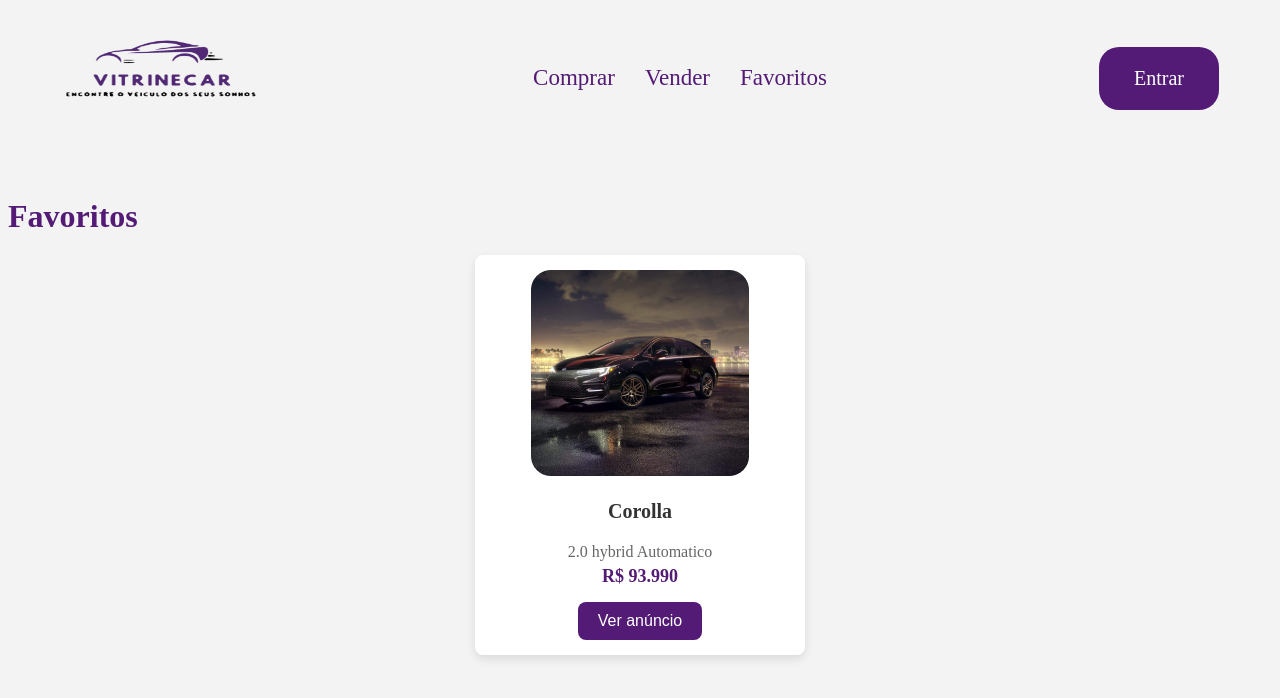
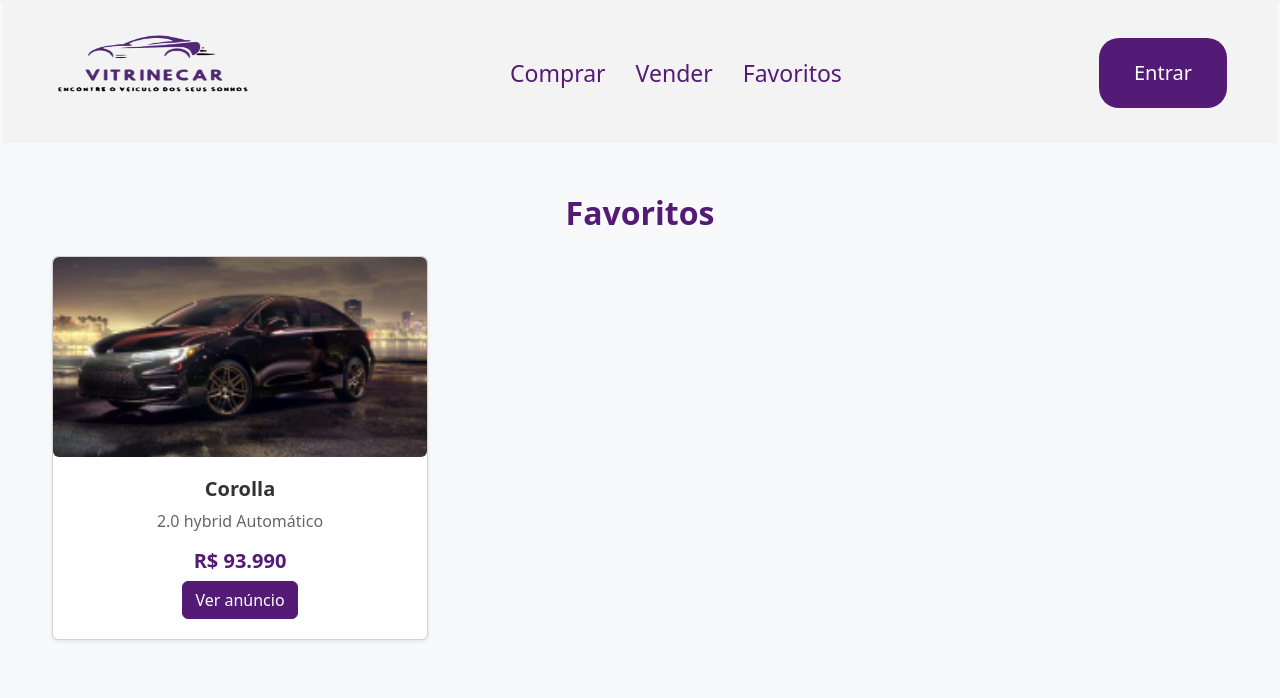
Before and after one commit to nielsonj13/VitrineCar, a Vue app: page /TelaFavoritos in a window 1280 px wide. Shown: the top 698 px of the page. Built offline with nearby package versions, Linux system fonts and the light colour scheme.

Commit message:
Instalação do BootStrap e implementação dele nas telas Favoritos, MeusAnuncios, Principal e Veiculo

```diff
--- a/package.json
+++ b/package.json
@@ -9,6 +9,8 @@
     "preview": "vite preview"
   },
   "dependencies": {
+    "bootstrap": "^5.3.3",
+    "bootstrap-icons": "^1.11.3",
     "firebase": "^11.0.2",
     "vue": "^3.5.12",
     "vue-router": "^4.4.5"
--- a/src/views/TelaFavoritos.vue
+++ b/src/views/TelaFavoritos.vue
@@ -4,21 +4,23 @@
     <Navbar />
 
     <!-- Conteúdo da página -->
-      <div class="container">
+    <div class="container py-5">
       <!-- Título -->
-        <div class="header">
-          <h2>Favoritos</h2>
+      <div class="header text-center mb-4">
+        <h2 class="titulo-roxo font-weight-bold">Favoritos</h2>
       </div>
 
       <!-- Cartões de veículos -->
-        <div class="cards">
-          <div class="card" v-for="(carro, index) in carros" :key="index">
-            <img src="/public/carro/corolla.png" alt="Teste Fiat Pulse" />
-            <div class="card-content">
-              <h3>{{ carro.nome }}</h3>
-              <p>{{ carro.descricao }}</p>
-              <p class="preco">{{ carro.preco }}</p>
-              <button class="button">Ver anúncio</button>
+      <div class="row">
+        <div class="col-md-4 mb-4" v-for="(carro, index) in carros" :key="index">
+          <div class="card shadow-sm">
+            <img src="/public/carro/corolla.png" alt="Teste Fiat Pulse" class="card-img-top rounded">
+            <div class="card-body text-center">
+              <h3 class="card-title">{{ carro.nome }}</h3>
+              <p class="card-text">{{ carro.descricao }}</p>
+              <p class="preco h5">{{ carro.preco }}</p>
+              <button class="btn btn-primary btn-block">Ver anúncio</button>
+            </div>
           </div>
         </div>
       </div>
@@ -39,10 +41,10 @@
       carros: [
         {
           nome: 'Corolla',
-            descricao: '2.0 hybrid Automatico',
+          descricao: '2.0 hybrid Automático',
           preco: 'R$ 93.990',
-
         },
+        // Você pode adicionar mais carros aqui
       ],
     };
   },
@@ -50,86 +52,64 @@
 </script>
 
 <style scoped>
-
-  .fundo{
-    background-color: #f3f3f3;
+.fundo {
+  background-color: #f8f9fa;
   margin: 0 auto;
   width: 100%;
 }
 
-  /* Estilo Geral */
 .container {
-    width: 100%;
+  max-width: 1200px;
   margin: 0 auto;
-    padding: 20px 0;
-    background-color: #f3f3f3;
+  background-color: #f8f9fa;
 }
 
-  /* Título */
 .header h2 {
   font-size: 32px;
-    color: #531b76;
+  color: #531b76;  /* Cor roxa definida */
   margin-bottom: 20px;
   font-weight: bold;
 }
 
-  /* Estilo dos Cards */
-  .cards {
-    display: flex;
-    gap: 20px;
-    justify-content: space-around;
-    flex-wrap: wrap;
+.card-img-top {
+  height: 200px;
+  object-fit: cover;
+  border-radius: 8px;
 }
 
-  .card {
-    background-color: white;
-    border-radius: 8px;
-    box-shadow: 0px 4px 10px rgba(0, 0, 0, 0.1);
-    width: 300px;
-    padding: 15px;
-    text-align: center;
+.card-body {
+  padding: 1.25rem;
 }
 
-  .car-image {
-    width: 100%;
-    height: 200px;
-    border-radius: 8px;
-    object-fit: cover;
+.card-title {
+  font-size: 1.25rem;
+  color: #333;
+  font-weight: bold;
 }
 
-  .card-content {
-    margin-top: 15px;
+.card-text {
+  font-size: 1rem;
+  color: #666;
 }
 
-  .card-content h3 {
-    font-size: 20px;
-    color: #333;
+.preco {
+  color: #531b76;  /* Cor roxa definida */
+  font-weight: bold;
 }
 
-  .card-content p {
-    font-size: 16px;
-    color: #666;
-    margin: 5px 0;
+.btn-primary {
+  background-color: #531b76;
+  border-color: #531b76;
 }
 
-  .card-content .preco {
-    font-size: 18px;
-    font-weight: bold;
-    color: #531b76;
+.btn-primary:hover {
+  background-color: #4a287d;
+  border-color: #4a287d;
 }
 
-  .button {
-    background-color: #531b76;
-    color: white;
-    padding: 10px 20px;
-    border: none;
-    border-radius: 8px;
-    cursor: pointer;
-    font-size: 16px;
-    margin-top: 10px;
+@media (max-width: 767px) {
+  .card-img-top {
+    height: 180px;
   }
-
-  .button:hover {
-    background-color: #4a287d;
 }
 </style>
--- a/src/views/TelaMeusAnuncios.vue
+++ b/src/views/TelaMeusAnuncios.vue
@@ -3,14 +3,16 @@
   <Navbar />
   <div class="container">
 
-
     <!-- Conteúdo Principal -->
     <div class="content">
       <h2>Meus Anúncios</h2>
 
+
+
       <div class="anuncios-container">
         <!-- Itera sobre os anúncios e exibe um cartão para cada anúncio -->
         <div v-for="anuncio in anuncios" :key="anuncio.id" class="card">
+
           <img :src="anuncio.imagens[0]" alt="Imagem do Carro" class="car-image" />
           <div class="car-info">
             <h3>{{ anuncio.marca }} {{ anuncio.modelo }}</h3>
@@ -19,8 +21,12 @@
           </div>
           <div class="card-actions">
             <button class="btn-ver">Ver anúncio</button>
-            <button class="btn-editar" @click="editarAnuncio(anuncio.id)">Editar anúncio</button>
-            <button class="btn-excluir" @click="excluirAnuncio(anuncio.id)">Excluir anúncio</button>
+            <button class="btn-editar" @click="editarAnuncio(anuncio.id)">
+              <i class="bi bi-pencil-fill"></i> Editar anúncio
+            </button>
+            <button class="btn-excluir" @click="excluirAnuncio(anuncio.id)">
+              <i class="bi bi-trash-fill"></i> Excluir anúncio
+            </button>
           </div>
         </div>
 
--- a/src/views/TelaPrincipal.vue
+++ b/src/views/TelaPrincipal.vue
@@ -6,13 +6,14 @@
     <!-- Área de Busca -->
     <div class="search-container">
       <h2>Procure seu Veículo!</h2>
-        <div class="search-bar">
+      <div class="search-bar input-group">
         <input
           type="text"
           v-model="busca"
+          class="form-control"
           placeholder="Digite marca ou modelo do veículo"
         />
-          <button @click="buscarOfertas">Ver Ofertas</button>
+        <button @click="buscarOfertas" class="btn btn-primary">Ver Ofertas</button>
       </div>
     </div>
 
@@ -20,13 +21,14 @@
     <div class="brands-categories">
       <!-- Principais Marcas -->
       <div class="brands">
-          <h3>Principais marcas</h3>
+        <h3>Principais Marcas</h3>
         <div class="brand-logos">
           <img
             v-for="(marca, index) in marcas"
             :key="index"
             :src="marca.img"
             :alt="marca.nome"
+            class="img-fluid"
           />
         </div>
       </div>
@@ -35,8 +37,8 @@
       <div class="categories">
         <h3>Categorias</h3>
         <div class="category-logos">
-            <div v-for="(categoria, index) in categorias" :key="index">
-              <img :src="categoria.img" :alt="categoria.nome" />
+          <div v-for="(categoria, index) in categorias" :key="index" class="category-item">
+            <img :src="categoria.img" :alt="categoria.nome" class="img-fluid" />
             <p class="category-name">{{ categoria.nome }}</p>
           </div>
         </div>
@@ -47,7 +49,6 @@
 
 <script>
 import Navbar from '../components/NavBar.vue'; // Caminho atualizado
-
 
 export default {
   name: 'BuscarVeiculo',
@@ -75,13 +76,13 @@
   methods: {
     buscarOfertas() {
       alert(`Buscando por: ${this.busca}`);
-
     },
   },
 };
 </script>
 
 <style scoped>
+/* Estilos gerais */
 body {
   font-family: Arial, sans-serif;
   margin: 0;
@@ -89,7 +90,6 @@
   background-color: #F3F3F3;
   color: #333;
 }
-
 
 /* Área de busca */
 .search-container {
@@ -105,14 +105,11 @@
   color: #531B76;
   font-size: 44px;
   margin-bottom: 20px;
-    margin-left: 40px;
 }
 
 .search-bar {
   display: flex;
   align-items: center;
-    margin-left: 40px;
-    margin-top: 20px;
 }
 
 .search-bar input {
@@ -121,19 +118,18 @@
   font-size: 20px;
   border: 1px solid #CCC;
   border-radius: 20px;
-    width: 1000px;
+  width: 80%;
 }
 
 .search-bar button {
   background-color: #531B76;
   color: white;
-    margin-left: 20%;
   padding: 20px 50px;
   font-size: 20px;
   border: none;
   border-radius: 20px;
   cursor: pointer;
-    white-space: nowrap;
+  margin-left: 10px;
 }
 
 /* Seção de marcas e categorias */
@@ -156,27 +152,28 @@
 .categories h3 {
   font-size: 40px;
   margin-bottom: 15px;
+  color: #531B76;
+  text-align: center;
 }
 
 .brand-logos,
 .category-logos {
   display: flex;
   justify-content: space-around;
+  flex-wrap: wrap;
 }
 
 .brand-logos img,
 .category-logos img {
-    width: 250px;
-    height: 250px;
-    border-radius: 50%;
+  width: 150px;
+  height: 150px;
+  border-radius: 10px;
   margin: 10px;
   box-shadow: 0px 2px 4px rgba(0, 0, 0, 0.1);
 }
 
-  .category-logos img {
-    border-radius: 10px;
-    width: 250px;
-    height: 250px;
+.category-item {
+  text-align: center;
 }
 
 .category-name {
@@ -184,4 +181,17 @@
   color: #333;
   margin-top: 5px;
 }
+
+/* Responsividade */
+@media (max-width: 768px) {
+  .search-container {
+    width: 90%;
+  }
+  .search-bar input {
+    width: 70%;
+  }
+  .search-bar button {
+    width: 30%;
+  }
+}
 </style>
--- a/src/views/TelaVeiculo.vue
+++ b/src/views/TelaVeiculo.vue
@@ -15,9 +15,9 @@
     <div class="container">
       <!-- Galeria de imagens do veículo -->
       <div class="image-gallery">
-          <img src="https://img.olx.com.br/images/57/577487211134112.jpg" alt="Carro 1" />
-          <img src="https://img.olx.com.br/images/56/569487339479298.jpg" alt="Carro 2" />
-          <img src="https://img.olx.com.br/images/57/573415212311589.jpg" alt="Carro 3" />
+        <img src="https://img.olx.com.br/images/57/577487211134112.jpg" alt="Carro 1" class="img-fluid" />
+        <img src="https://img.olx.com.br/images/56/569487339479298.jpg" alt="Carro 2" class="img-fluid" />
+        <img src="https://img.olx.com.br/images/57/573415212311589.jpg" alt="Carro 3" class="img-fluid" />
       </div>
 
       <!-- Detalhes do veículo e informações do vendedor -->
@@ -26,31 +26,30 @@
           <h2>Fiat Pulse</h2>
           <p>1.0 12V SCE FLEX OUTSIDER MANUAL</p>
           <p><strong>Informações do Veículo:</strong></p>
-            <p><strong>Ano:</strong> 2023/2024</p>
-            <p><strong>Cor:</strong> Preto</p>
-            <p><strong>Km Rodado:</strong> 27.789</p>
-            <p><strong>Câmbio:</strong> Manual</p>
-            <p><strong>Combustível:</strong> Flex</p>
-            <p>
-              <strong>Opcionais do Veículo:</strong> Airbag, Alarme, Ar quente,
-              Computador de bordo, Controle de tração, Desembaçador traseiro, Ar
-              condicionado, Encosto de cabeça
-            </p>
+          <ul>
+            <li><strong>Ano:</strong> 2023/2024</li>
+            <li><strong>Cor:</strong> Preto</li>
+            <li><strong>Km Rodado:</strong> 27.789</li>
+            <li><strong>Câmbio:</strong> Manual</li>
+            <li><strong>Combustível:</strong> Flex</li>
+          </ul>
+          <p><strong>Opcionais:</strong> Airbag, Alarme, Ar quente, Computador de bordo, Controle de tração, Desembaçador traseiro, Ar condicionado, Encosto de cabeça</p>
           <p class="vehicle-price">R$ 99.000 <span class="icon-star">★</span></p>
         </div>
+
         <!-- Informações do vendedor -->
         <div class="seller-info">
           <h3>Informações do Vendedor:</h3>
           <div class="seller-contact">
-              <span class="contact-icon">👤</span>
+            <span class="contact-icon"><i class="bi bi-person-circle"></i></span>
             <p>Flavio Guilherme</p>
           </div>
           <div class="seller-contact">
-              <span class="contact-icon">📞</span>
+            <span class="contact-icon"><i class="bi bi-telephone"></i></span>
             <p>(81) 9 9999-9999 / (82) 9 9999-9999</p>
           </div>
           <div class="seller-contact">
-              <span class="contact-icon">📍</span>
+            <span class="contact-icon"><i class="bi bi-geo-alt"></i></span>
             <p>Palmares-PE</p>
           </div>
         </div>
@@ -198,6 +197,10 @@
   color: #5b3199;
 }
 
+.seller-contact p {
+  margin: 0;
+}
+
 /* Rodapé do anúncio */
 .footer-link {
   text-align: center;
```
Also changed, not shown: src/main.js (+7 -0 lines), 1 other file (tests, documents, lock files or other folders). Lines whose indentation alone changed are shown as unchanged.
